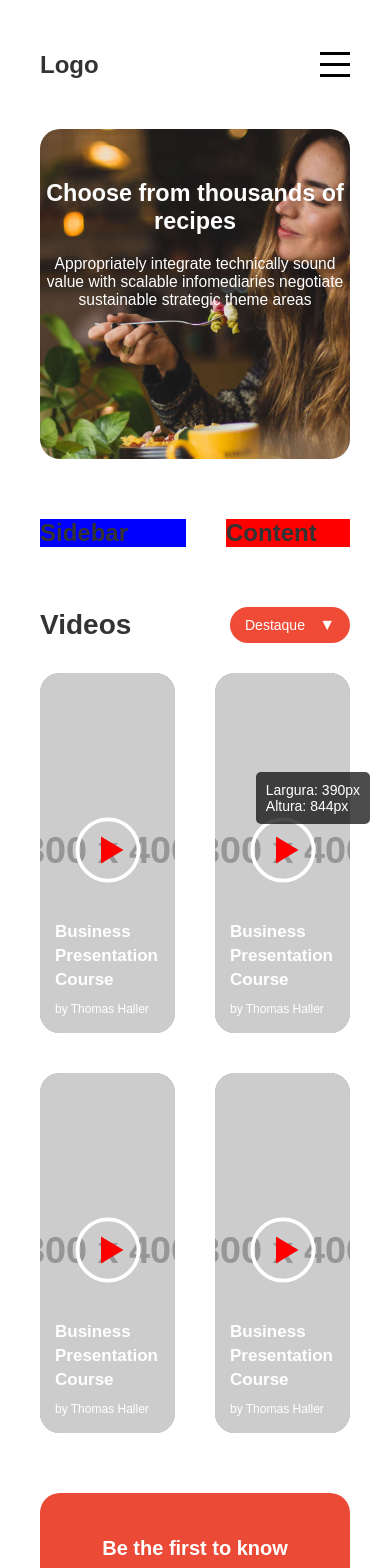
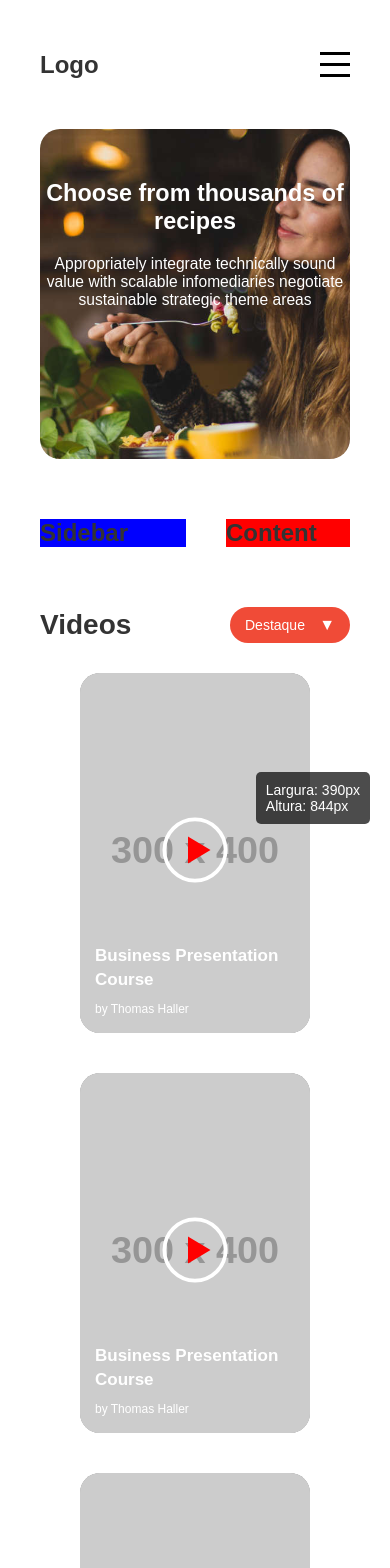
Before and after one commit to DouglasGonc/React-ViteImersao, a React (Vite) app: page / in a window 390 px wide. Shown: the top 1568 px of the page. Built offline with nearby package versions, Linux system fonts and the light colour scheme.

Commit message:
Atualização de layout responsivo seção Videos

```diff
--- a/src/components/main/section-videos.tsx
+++ b/src/components/main/section-videos.tsx
@@ -26,6 +26,10 @@ const VideoGrid = styled.div`
         grid-template-columns: repeat(2, 1fr);
         row-gap: 40px;
     }
+    @media (max-width: 500px) {
+        grid-template-columns: 1fr;
+        padding: 0 40px;
+    }
 `;
 
 const SectionVideos: React.FC = () => {
```
